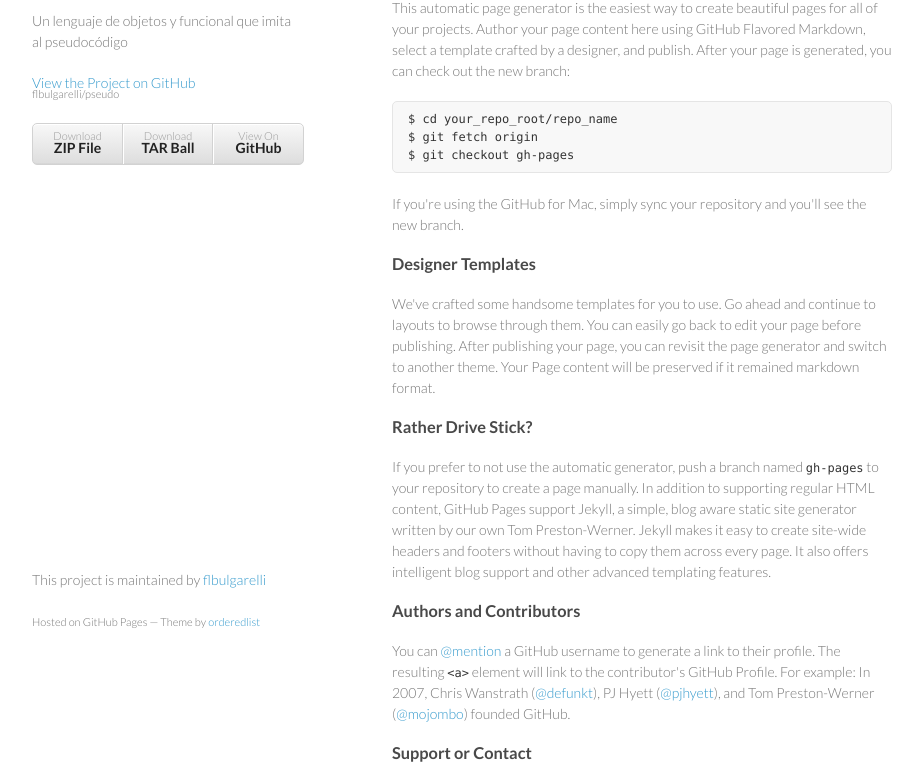
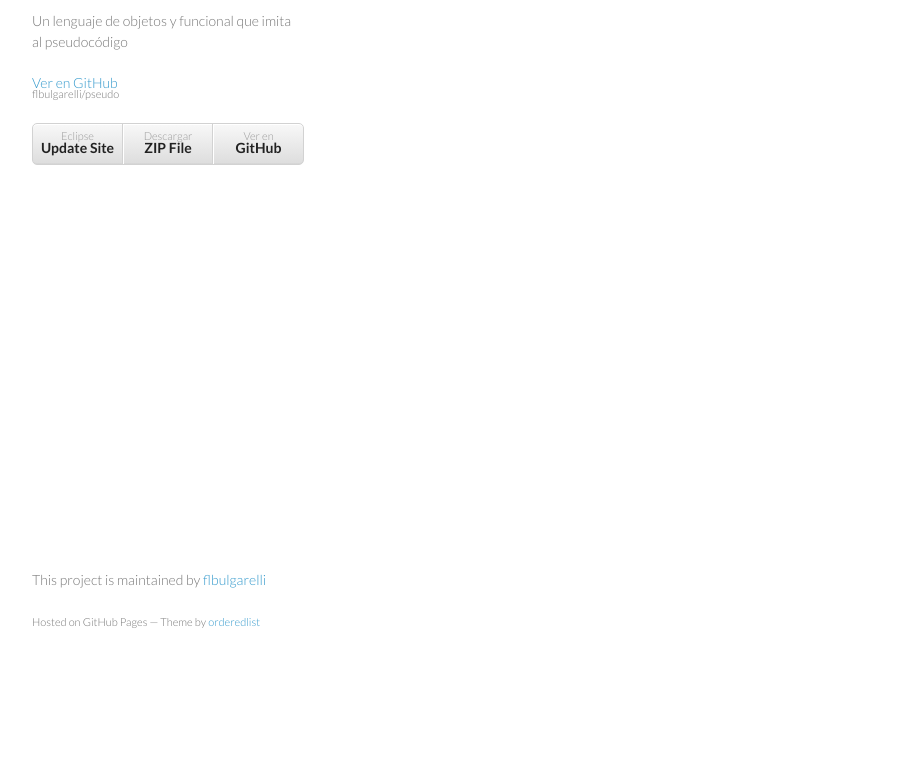
Before and after one commit to flbulgarelli/pseudo, a plain HTML site: page index.html in a window 1280 px wide. Shown: the part 99-878 px from the top of the page, without its empty margins (178-1101 px from the left). After the commit the page ends 800 px from the top, so only its background shows below. Drawn offline with Linux system fonts and the light colour scheme.

Commit message:
Agregando update-site

```diff
--- a/index.html
+++ b/index.html
@@ -18,16 +18,16 @@
         <h1>Pseudo</h1>
         <p>Un lenguaje de objetos y funcional que imita al pseudocódigo</p>
 
-        <p class="view"><a href="https://github.com/flbulgarelli/pseudo">View the Project on GitHub <small>flbulgarelli/pseudo</small></a></p>
+        <p class="view"><a href="https://github.com/flbulgarelli/pseudo">Ver en GitHub <small>flbulgarelli/pseudo</small></a></p>
 
 
         <ul>
-          <li><a href="https://github.com/flbulgarelli/pseudo/zipball/master">Download <strong>ZIP File</strong></a></li>
-          <li><a href="https://github.com/flbulgarelli/pseudo/tarball/master">Download <strong>TAR Ball</strong></a></li>
-          <li><a href="https://github.com/flbulgarelli/pseudo">View On <strong>GitHub</strong></a></li>
+          <li><a href="update-site">Eclipse <strong>Update Site</strong></a></li>
+          <li><a href="https://github.com/flbulgarelli/pseudo/zipball/master">Descargar <strong>ZIP File</strong></a></li>
+          <li><a href="https://github.com/flbulgarelli/pseudo">Ver en <strong>GitHub</strong></a></li>
         </ul>
       </header>
-      <section>
+<!--      <section>
         <h3>Welcome to GitHub Pages.</h3>
 
 <p>This automatic page generator is the easiest way to create beautiful pages for all of your projects. Author your page content here using GitHub Flavored Markdown, select a template crafted by a designer, and publish. After your page is generated, you can check out the new branch:</p>
@@ -54,7 +54,7 @@
 <h3>Support or Contact</h3>
 
 <p>Having trouble with Pages? Check out the documentation at <a href="http://help.github.com/pages">http://help.github.com/pages</a> or contact <a href="mailto:support@github.com">support@github.com</a> and we’ll help you sort it out.</p>
-      </section>
+      </section> -->
       <footer>
         <p>This project is maintained by <a href="https://github.com/flbulgarelli">flbulgarelli</a></p>
         <p><small>Hosted on GitHub Pages &mdash; Theme by <a href="https://github.com/orderedlist">orderedlist</a></small></p>
```
Also changed, not shown: update-site/site.xml (added, +7 -0 lines), 5 other files.
